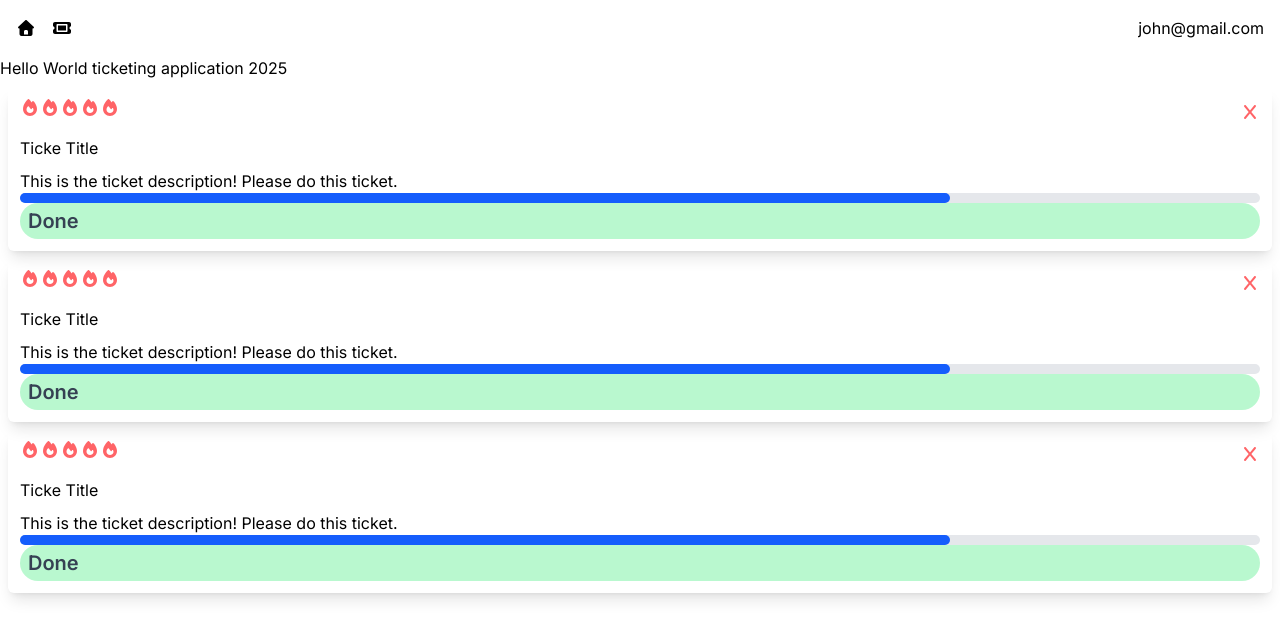
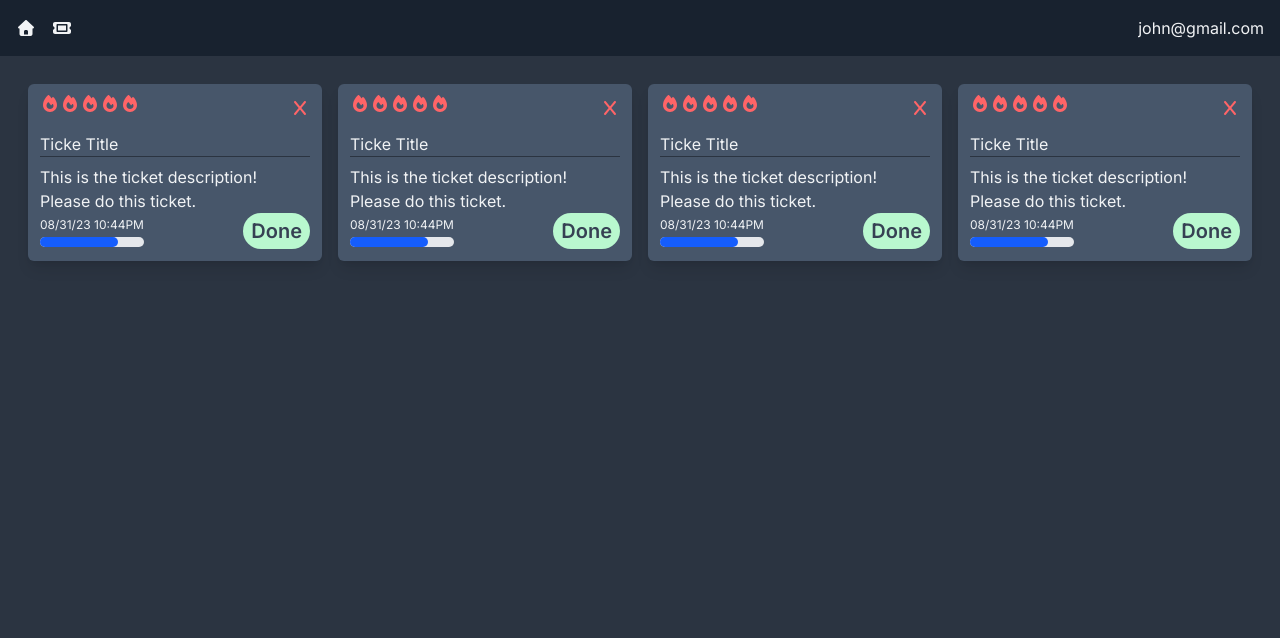
Before and after one commit to Maylon-tech/Ticketing-app, a Next.js app: page / in a window 1280 px wide. Shown: the top 638 px of the page. Built offline with nearby package versions, Linux system fonts and the light colour scheme.

Commit message:
adjust tailwind config setting up mongodb

```diff
--- a/app/(components)/Nav.jsx
+++ b/app/(components)/Nav.jsx
@@ -4,17 +4,17 @@ import Link from "next/link"
 
 const Nav = () => {
   return (
-    <nav className="flex justify-between bg-nav p-4">
+    <nav className="flex justify-between bg-[#18222f] p-4">
       <div className="flex items-center space-x-4">
         <Link href="/" >
-          <FontAwesomeIcon icon={faHome} className="icon" />
+          <FontAwesomeIcon icon={faHome} className="icon text-[#f1f3f5]" />
         </Link>
         <Link href="/TicketPage/new" >
-          <FontAwesomeIcon icon={faTicket} className="icon" />
+          <FontAwesomeIcon icon={faTicket} className="icon text-[#f1f3f5]" />
         </Link>
       </div>
       <div className="">
-        <p className="text-default-text">john@gmail.com</p>
+        <p className="text-[#f1f3f5]">john@gmail.com</p>
       </div>
     </nav>
   )
--- a/app/(components)/TicketCard.jsx
+++ b/app/(components)/TicketCard.jsx
@@ -6,7 +6,7 @@ import StatusDisplay from "./StatusDisplay"
 
 const TicketCard = () => {
   return (
-    <div className="flex flex-col bg-card hover:bg-card-hover rounded-md shadow-lg p-3 m-2">
+    <div className="flex flex-col bg-[#47566a] hover:bg-[#4f5e74] rounded-md shadow-lg p-3 m-2">
       <div className="flex mb-3">
           <PriorityDisplay />
           <div className="ml-auto">
@@ -14,13 +14,21 @@ const TicketCard = () => {
           </div>
       </div>
       <h4>Ticke Title</h4>
-          <hr className="h-px border-0 bg-page mb-2" />
+      <hr className="h-px border-0 bg-[#2b3441] mb-2" />
 
       <p className="whitespace-pre-wrap">
           This is the ticket description! Please do this ticket.
       </p>
+      <div className="grow"></div>
+      <div className="flex mt-">
+        <div className="flex flex-col">
+          <p className="text-xs my-1">08/31/23 10:44PM</p>
           <ProgressDisplay />
+        </div>
+        <div className="ml-auto flex items-end">
           <StatusDisplay />
+        </div>
+      </div>
     </div>
   )
 }
--- a/app/layout.jsx
+++ b/app/layout.jsx
@@ -20,7 +20,7 @@ export default function RootLayout({ children }) {
       <body className={inter.className}>
         <div className="flex flex-col h-screen max-h-screen">
           <Nav />
-          <div className="flex-grow overflow-y-auto bg-page text-default-text">
+          <div className="grow overflow-y-auto bg-[#2b3441] text-[#f1f3f5]">
             {children}
           </div>
         </div>
--- a/app/page.jsx
+++ b/app/page.jsx
@@ -3,12 +3,13 @@ import TicketCard from "./(components)/TicketCard"
 
 const Dashboard = () => {
   return (
-    <div>
-      <h1>Hello World ticketing application 2025</h1>
-
-      <TicketCard />
-      <TicketCard />
-      <TicketCard />
+    <div className="p-5">
+      <div className="lg:grid grid-cols-2 xl:grid-cols-4">
+        <TicketCard />
+        <TicketCard />
+        <TicketCard />
+        <TicketCard />
+     </div>
     </div>
   )
 }
--- a/package.json
+++ b/package.json
@@ -15,10 +15,12 @@
     "autoprefixer": "10.4.22",
     "eslint": "9.39.1",
     "eslint-config-next": "16.0.8",
+    "mongodb": "^7.0.0",
+    "mongoose": "^9.1.2",
     "next": "16.0.8",
     "postcss": "^8.5.6",
     "react": "19.2.1",
     "react-dom": "19.2.1",
-    "tailwindcss": "^4.1.17"
+    "tailwindcss": "^4.1.18"
   }
 }
--- a/tailwind.config.js
+++ /dev/null
@@ -1,27 +0,0 @@
-/** @type {import('tailwindcss').Config} */
-module.exports = {
-  content: [
-    './pages/**/*.{js,ts,jsx,tsx,mdx}',
-    './components/**/*.{js,ts,jsx,tsx,mdx}',
-    './app/**/*.{js,ts,jsx,tsx,mdx}',
-  ],
-  theme: {
-    extend: {
-      backgroundImage: {
-        'gradient-radial': 'radial-gradient(var(--tw-gradient-stops))',
-        'gradient-conic':
-          'conic-gradient(from 180deg at 50% 50%, var(--tw-gradient-stops))',
-      },
-      colors: {
-        nav: "#18222f",
-        page: "#2b3441",
-        card: "#47566a",
-        "card-hover": "#4f5e74",
-        "default-text": "#f1f3f5",
-        "blue-accent": "#0084d4",
-        "blue-accent-hover": "#009fff",
-      }
-    },
-  },
-  plugins: [],
-}
```
Also changed, not shown: app/globals.css (+19 -0 lines), 1 other file (tests, documents, lock files or other folders). Lines whose indentation alone changed are shown as unchanged.
